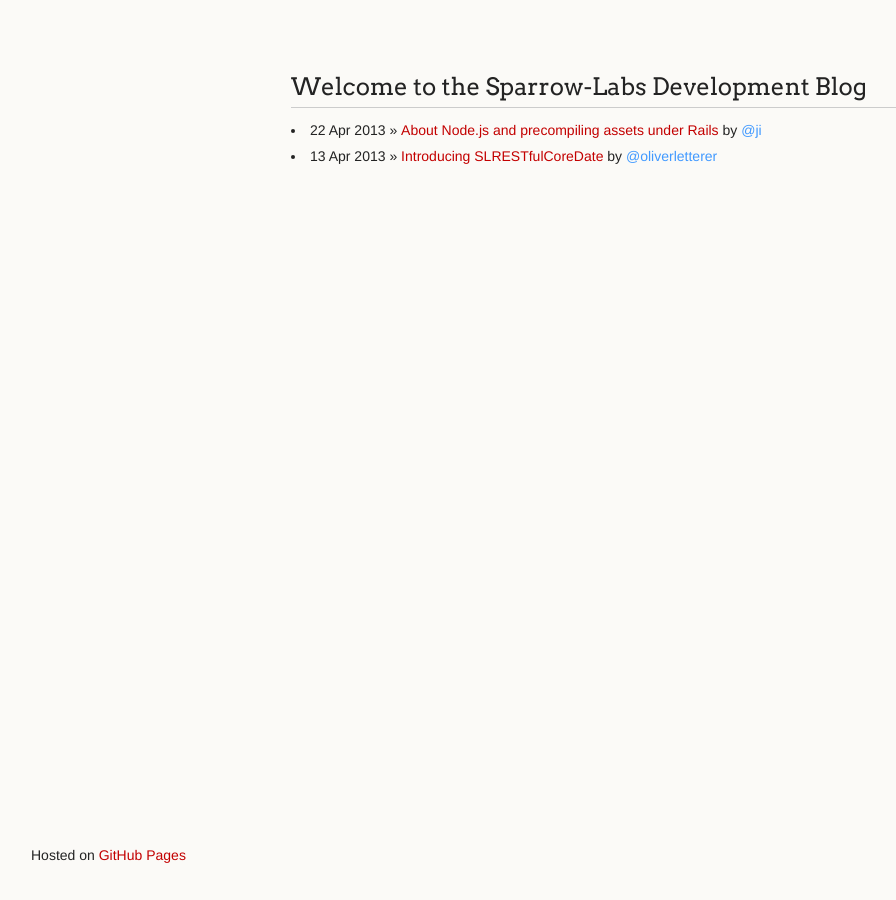
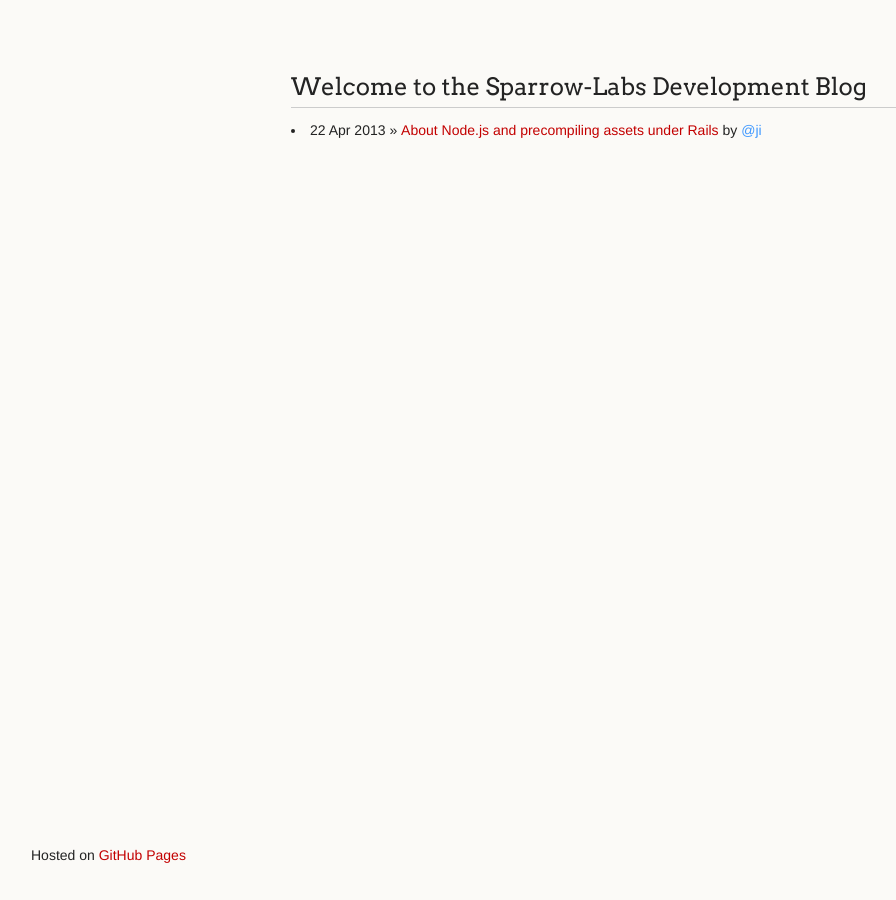
Before and after one commit to Sparrow-Labs/Sparrow-Labs.github.io, a Jekyll site: the page built from index.html, in a window 1280 px wide. Shown: the whole page, without its empty margins (19-915 px from the left). Built offline with Jekyll 4.4.1, drawn with Linux system fonts in a browser that asks for light colours; Markdown is read by kramdown in place of the engine named in the settings.

Commit message:
Adds activation variables for blog posts.

```diff
--- a/_posts/2013-04-13-introducing_ctrestfulcoredata.markdown
+++ b/_posts/2013-04-13-introducing_ctrestfulcoredata.markdown
@@ -1,7 +1,8 @@
 ---
 layout: post
-title: Introducing SLRESTfulCoreDate
+title: Introducing SLRESTfulCoreData
 author: oliverletterer
+active: no
 ---
 
 {{ page.title }}
--- a/_posts/2013-04-22-what-node-js-has-to-do-with-assets-precompiling-under-rails.markdown
+++ b/_posts/2013-04-22-what-node-js-has-to-do-with-assets-precompiling-under-rails.markdown
@@ -2,6 +2,7 @@
 layout: post
 title: About Node.js and precompiling assets under Rails
 author: ji
+active: yes
 ---
 
 # {{ page.title }}
--- a/index.html
+++ b/index.html
@@ -7,11 +7,13 @@ title: Sparrow-Labs UG Development Blog
   <section>
       <h2>Welcome to the Sparrow-Labs Development Blog</h2>
       {% for post in site.posts %}
-      <li>
-        <span>{{ post.date | date_to_string }}</span> &raquo; <a href="{{ post.url }}">{{ post.title }}</a>
-        <b> by </b>
-        <a class="author" href="http://github.com/{{post.author}}">@{{post.author}}</a>
-      </li>
+        {% if post.active %}
+          <li>
+            <span>{{ post.date | date_to_string }}</span> &raquo; <a href="{{ post.url }}">{{ post.title }}</a>
+            <b> by </b>
+            <a class="author" href="http://github.com/{{post.author}}">@{{post.author}}</a>
+          </li>
+        {% endif %}
       {% endfor %}
   </section>
   <footer>
```
